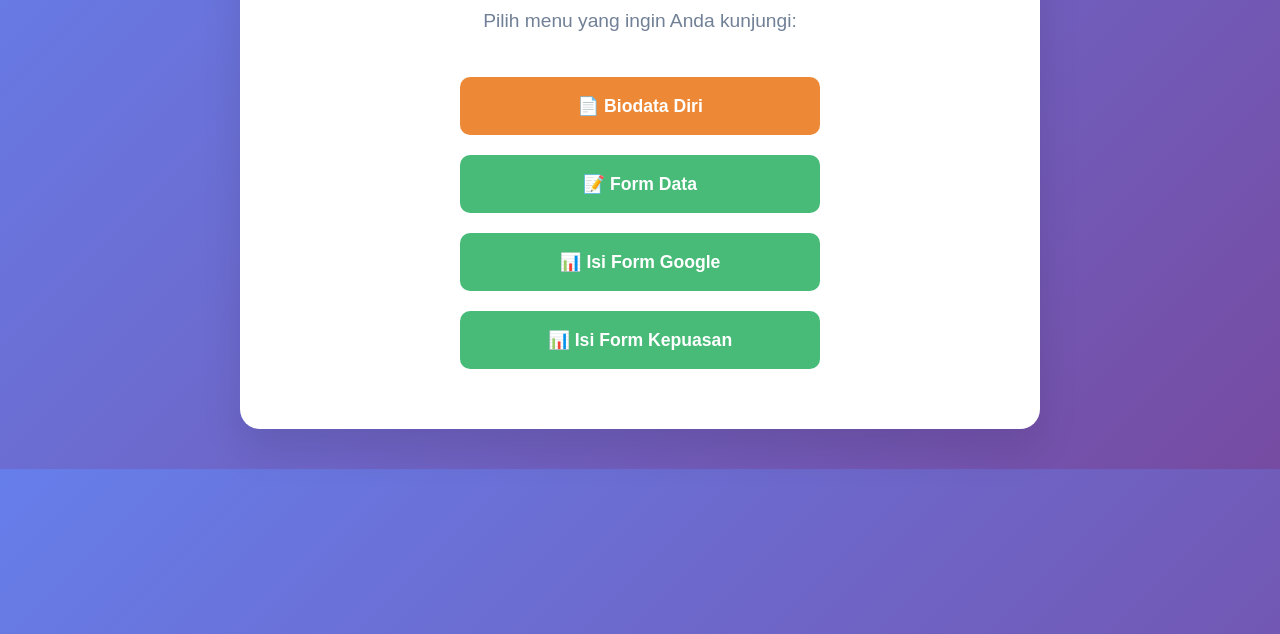
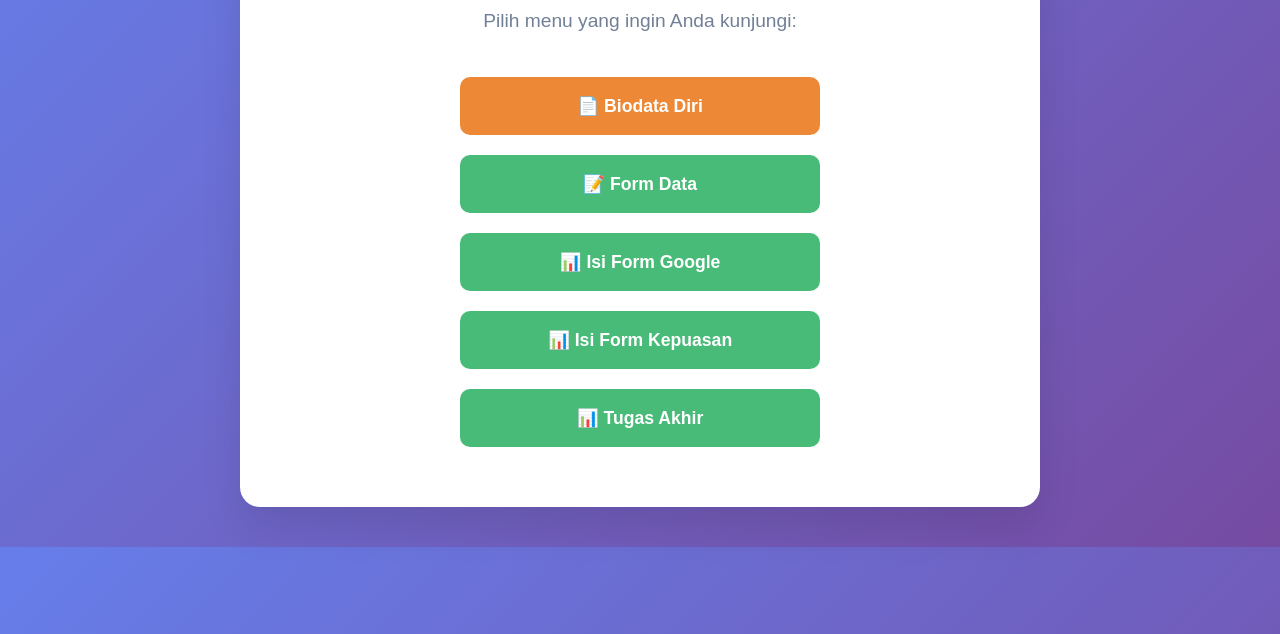
Before and after one commit to fransurbae/Frans-Siskus-Lo-Han-Long, a plain HTML site: page index.html in a window 1280 px wide. Shown: the part 166-800 px from the top of the page. Drawn offline with Linux system fonts and the light colour scheme.

Commit message:
Update index.html

```diff
--- a/index.html
+++ b/index.html
@@ -66,6 +66,7 @@
         <a href="demografi form.html" class="menu-btn" aria-label="Buka halaman Form Data">📝 Form Data</a>
         <a href="gform.html" class="menu-btn" target="_blank" aria-label="Buka Form Google">📊 Isi Form Google</a>
         <a href="Tingkat Kepuasan.html" class="menu-btn" aria-label="Tingkat Kepuasan Pengguna">📊 Isi Form Kepuasan</a>
+        <a href="datatangkap.html" class="menu-btn" aria-label="Tugas Akhir">📊 Tugas Akhir</a>
     </div>
 </body>
 </html>
```
